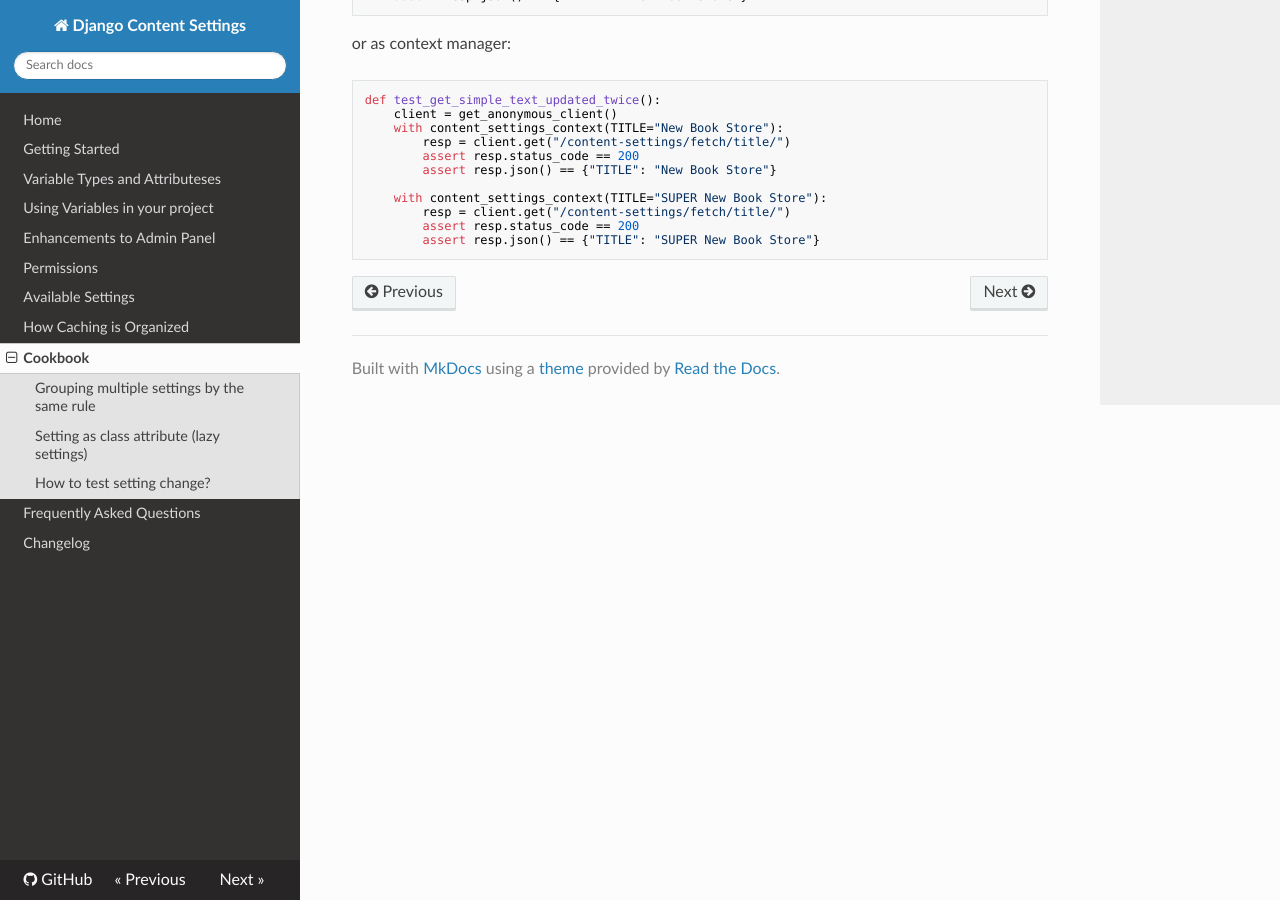
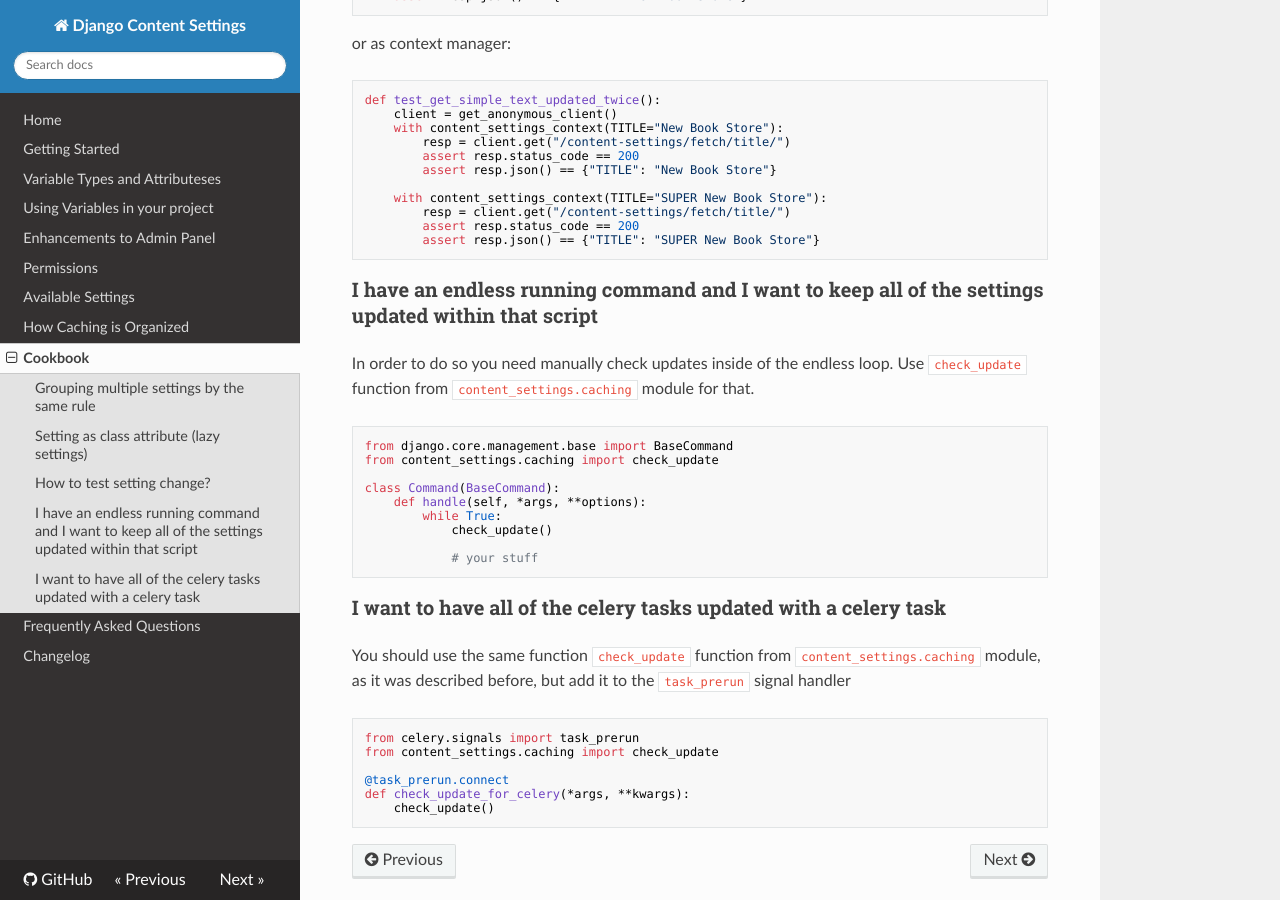
Before and after one commit to occipital/django-content-settings, an MkDocs documentation site: the page built from docs/cookbook.md, in a window 1280 px wide and 900 px high, scrolled down 1836 px. Built offline with MkDocs 1.6.1, drawn with Linux system fonts in a browser that asks for light colours; nearby versions of some CDN libraries.

Commit message:
docs: cookbook for commands and celery

````diff
--- a/docs/cookbook.md
+++ b/docs/cookbook.md
@@ -103,3 +103,32 @@ def test_get_simple_text_updated_twice():
         assert resp.status_code == 200
         assert resp.json() == {"TITLE": "SUPER New Book Store"}
 ```
+
+### I have an endless running command and I want to keep all of the settings updated within that script
+
+In order to do so you need manually check updates inside of the endless loop. Use `check_update` function from `content_settings.caching` module for that.
+
+```python
+from django.core.management.base import BaseCommand
+from content_settings.caching import check_update
+
+class Command(BaseCommand):
+    def handle(self, *args, **options):
+        while True:
+            check_update()
+
+            # your stuff
+```
+
+### I want to have all of the celery tasks updated with a celery task
+
+You should use the same function `check_update` function from `content_settings.caching` module, as it was described before, but add it to the `task_prerun` signal handler
+
+```python
+from celery.signals import task_prerun
+from content_settings.caching import check_update
+
+@task_prerun.connect
+def check_update_for_celery(*args, **kwargs):
+    check_update()
+```
````
